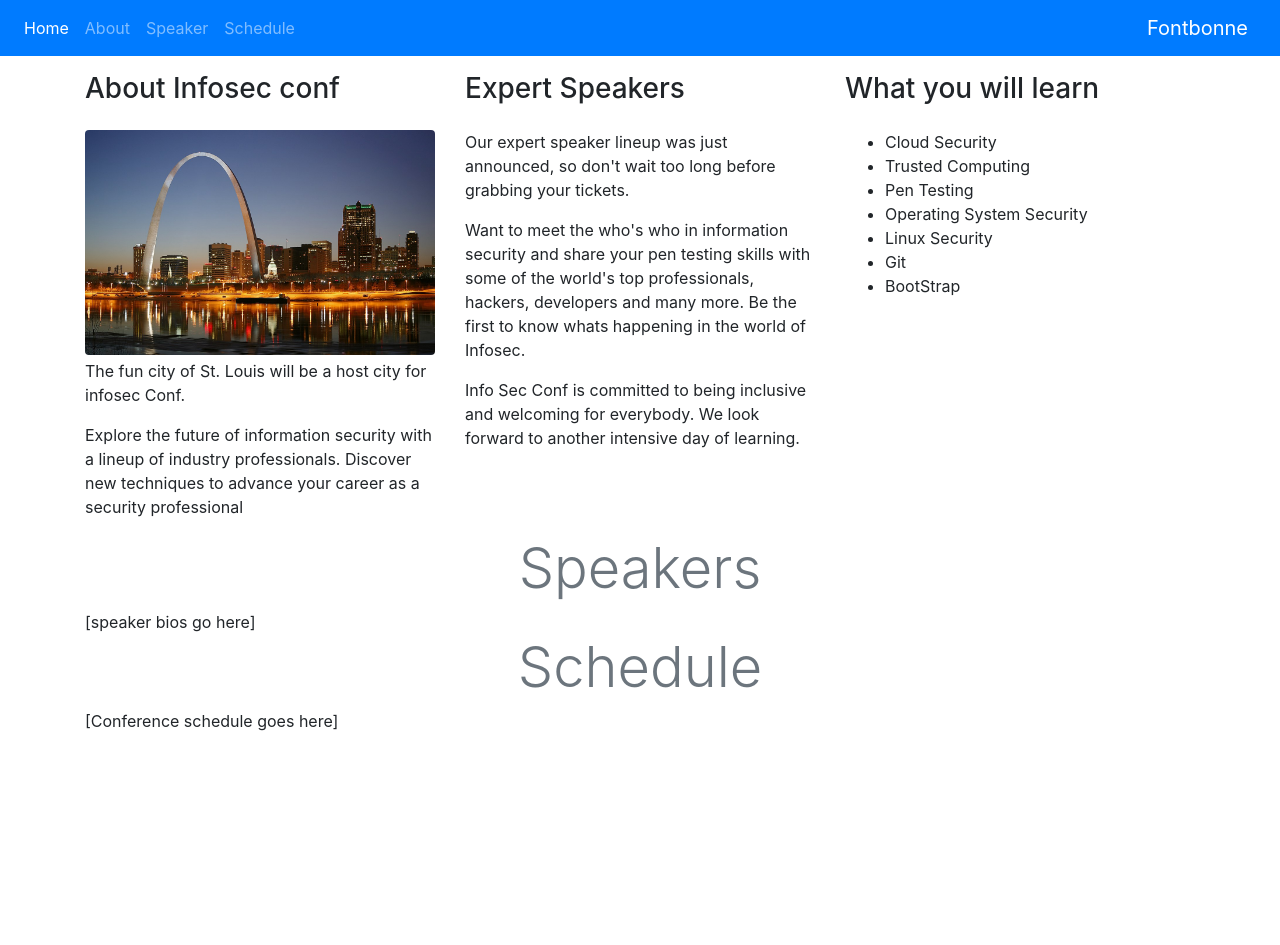
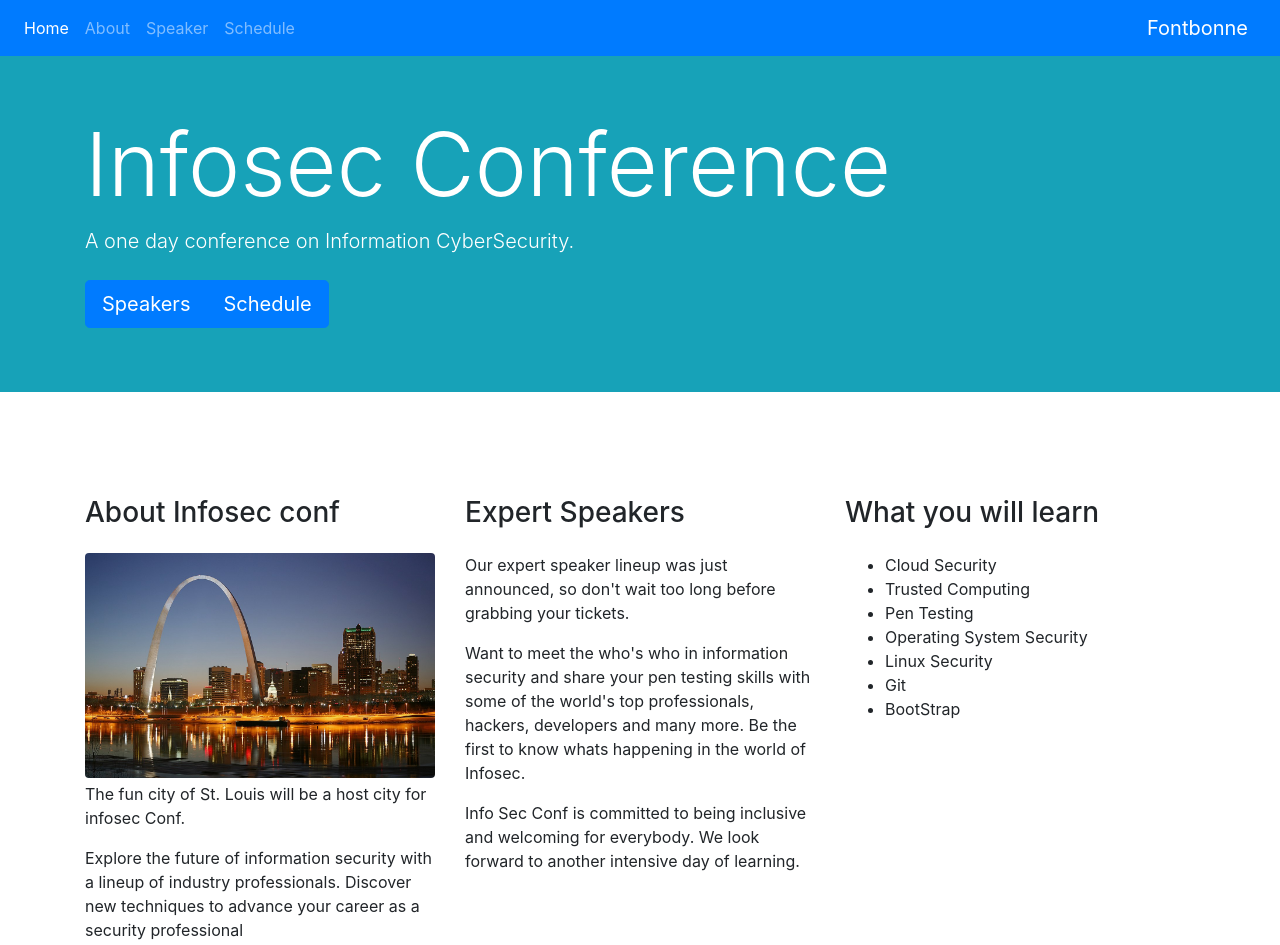
Before and after one commit to Fontbonne-University/cloud-fw-vdub10, a plain HTML site: page index.html in a window 1280 px wide. Shown: the top 945 px of the page. Before the commit the page ends 800 px from the top, so only its background shows below. Drawn offline with nearby package versions, Linux system fonts and the light colour scheme.

Commit message:
Added JumboTron. Other things too.

```diff
--- a/index.html
+++ b/index.html
@@ -41,6 +41,19 @@
     </button>
 </nav>
 
+<div class="jumbotron jumbotron-fluid bg-info text-white">
+    <div class="container test-sm-center pt-5">
+        <h1 class="display-2">Infosec Conference</h1>
+        <p class="lead">A one day conference on Information CyberSecurity.</p>
+        <div class="btn-group mt-2" role="group" aria-label="Basic example">
+            <a type="button" class="btn btn-primary btn-lg" herf="#speaker">Speakers</a>
+            <a type="button" class="btn btn-primary btn-lg" herf="#schedule">Schedule</a>
+        </div>
+    </div>
+</div>
+
+
+
 <div class="container pt-4">
     <div class="row">
         <div class="col-sm">
@@ -82,7 +95,7 @@
     <h1 class="display-4 text-center text-muted">Schedule</h1>
     [Conference schedule goes here]
 
-
+    <button type="button" class="btn btn-outline-info btn-lg d-block mx-auto my-5">Register Now!</button>
 
 
 
```
